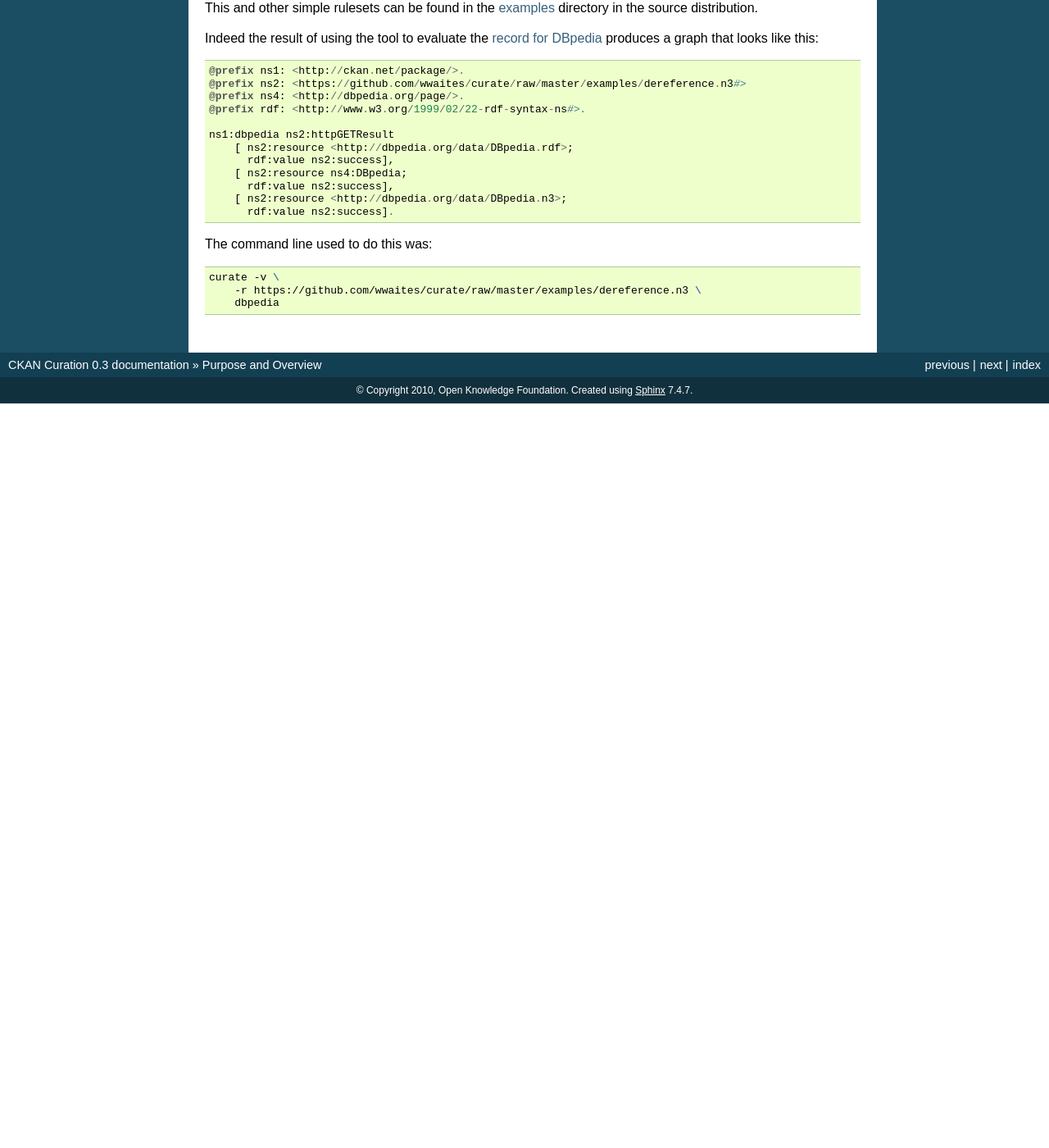
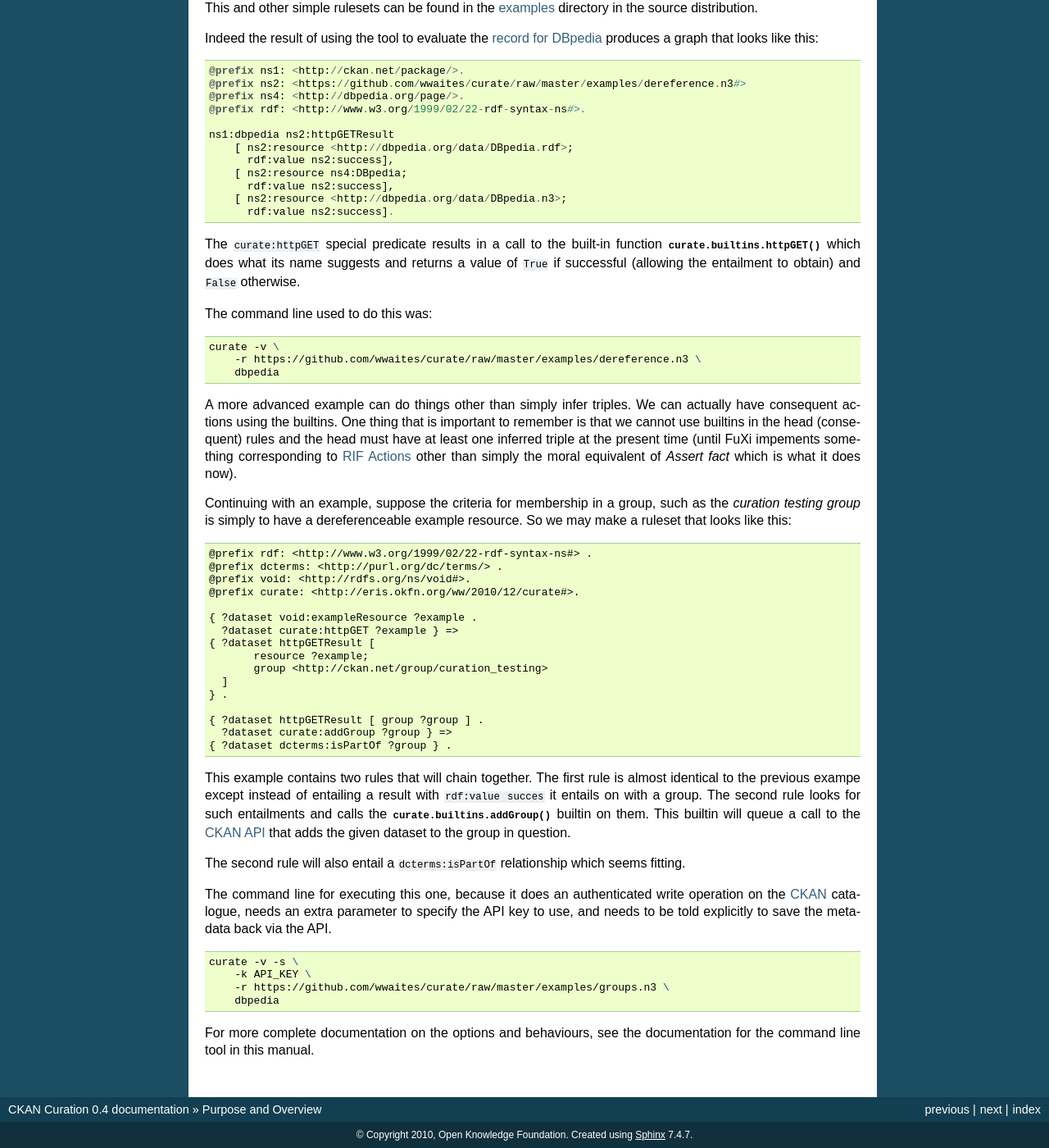
Before and after one commit to wwaites/curate, a Sphinx documentation site: the page built from docs/overview.txt, in a window 1280 px wide and 1400 px high, scrolled down 557 px. Shown: the whole window at 82% size. Built offline with Sphinx 7.4.7, drawn with Linux system fonts in a browser that asks for light colours; before the commit the page ends 1049 px from its top, so only the background shows below that; some of the changed text lies outside the part shown.

Commit message:
Bump version and add write operations back to the API, and docs...

```diff
--- /dev/null
+++ b/docs/command.txt
@@ -0,0 +1,4 @@
+Command Line Tool
+=================
+
+.. automodule:: curate.command
--- a/docs/index.txt
+++ b/docs/index.txt
@@ -18,6 +18,7 @@ Contents:
 
    overview
    installation
+   command
    builtins
 
 Indices and tables
--- a/docs/overview.txt
+++ b/docs/overview.txt
@@ -52,6 +52,11 @@ DBpedia`_ produces a graph that looks like this::
         [ ns2:resource <http://dbpedia.org/data/DBpedia.n3>;
           rdf:value ns2:success].
 
+The ``curate:httpGET`` special predicate results in a call to the
+built-in function :func:`curate.builtins.httpGET` which does what its
+name suggests and returns a value of ``True`` if successful (allowing
+the entailment to obtain) and ``False`` otherwise.
+
 The command line used to do this was:
 
 .. code-block:: sh
@@ -60,6 +65,62 @@ The command line used to do this was:
         -r https://github.com/wwaites/curate/raw/master/examples/dereference.n3 \
         dbpedia
 
+A more advanced example can do things other than simply infer
+triples. We can actually have consequent actions using the
+builtins. One thing that is important to remember is that we cannot
+use builtins in the head (consequent) rules and the head must have
+at least one inferred triple at the present time (until FuXi impements
+something corresponding to `RIF Actions`_ other than simply the moral
+equivalent of *Assert fact* which is what it does now).
+
+Continuing with an example, suppose the criteria for membership in a
+group, such as the `curation testing group` is simply to have a
+dereferenceable example resource. So we may make a ruleset that looks
+like this::
+
+    @prefix rdf: <http://www.w3.org/1999/02/22-rdf-syntax-ns#> .
+    @prefix dcterms: <http://purl.org/dc/terms/> .
+    @prefix void: <http://rdfs.org/ns/void#>.
+    @prefix curate: <http://eris.okfn.org/ww/2010/12/curate#>.
+
+    { ?dataset void:exampleResource ?example .
+      ?dataset curate:httpGET ?example } =>
+    { ?dataset httpGETResult [
+           resource ?example;
+           group <http://ckan.net/group/curation_testing>
+      ]
+    } .
+
+    { ?dataset httpGETResult [ group ?group ] .
+      ?dataset curate:addGroup ?group } =>
+    { ?dataset dcterms:isPartOf ?group } .
+
+This example contains two rules that will chain together. The first
+rule is almost identical to the previous exampe except instead of
+entailing a result with ``rdf:value succes`` it entails on with a
+group. The second rule looks for such entailments and calls the
+:func:`curate.builtins.addGroup` builtin on them. This builtin will
+queue a call to the `CKAN API`_ that adds the given dataset to the
+group in question.
+
+The second rule will also entail a ``dcterms:isPartOf`` relationship
+which seems fitting.
+
+The command line for executing this one, because it does an
+authenticated write operation on the `CKAN`_ catalogue, needs an
+extra parameter to specify the API key to use, and needs to be told
+explicitly to save the metadata back via the API.
+
+.. code-block:: sh
+
+    curate -v -s \
+        -k API_KEY \
+        -r https://github.com/wwaites/curate/raw/master/examples/groups.n3 \
+        dbpedia
+
+For more complete documentation on the options and behaviours, see the
+documentation for the command line tool in this manual.
+
 .. _ckan: http://ckan.oet/
 .. _Notation 3: http://www.w3.org/DesignIssues/Notation3
 .. _RDF: http://en.wikipedia.org/wiki/Resource_Description_Framework
@@ -67,3 +128,6 @@ The command line used to do this was:
 .. _lodcloud group: http://ckan.net/group/lodcloud
 .. _examples: https://github.com/wwaites/curate/tree/master/examples/
 .. _record for DBpedia: http://ckan.net/package/dbpedia
+.. _RIF Actions: http://www.w3.org/TR/rif-prd/#Actions
+.. _curation testing group: http://ckan.net/group/curation_testing
+.. _CKAN API: http://packages.python.org/ckan/api.html
--- a/setup.py
+++ b/setup.py
@@ -1,7 +1,7 @@
 from setuptools import setup, find_packages
 import sys, os
 
-version = '0.3'
+version = '0.4'
 
 setup(
     name='curate',
```
Also changed, not shown: docs/builtins.txt (+7 -5 lines), 4 other files.
